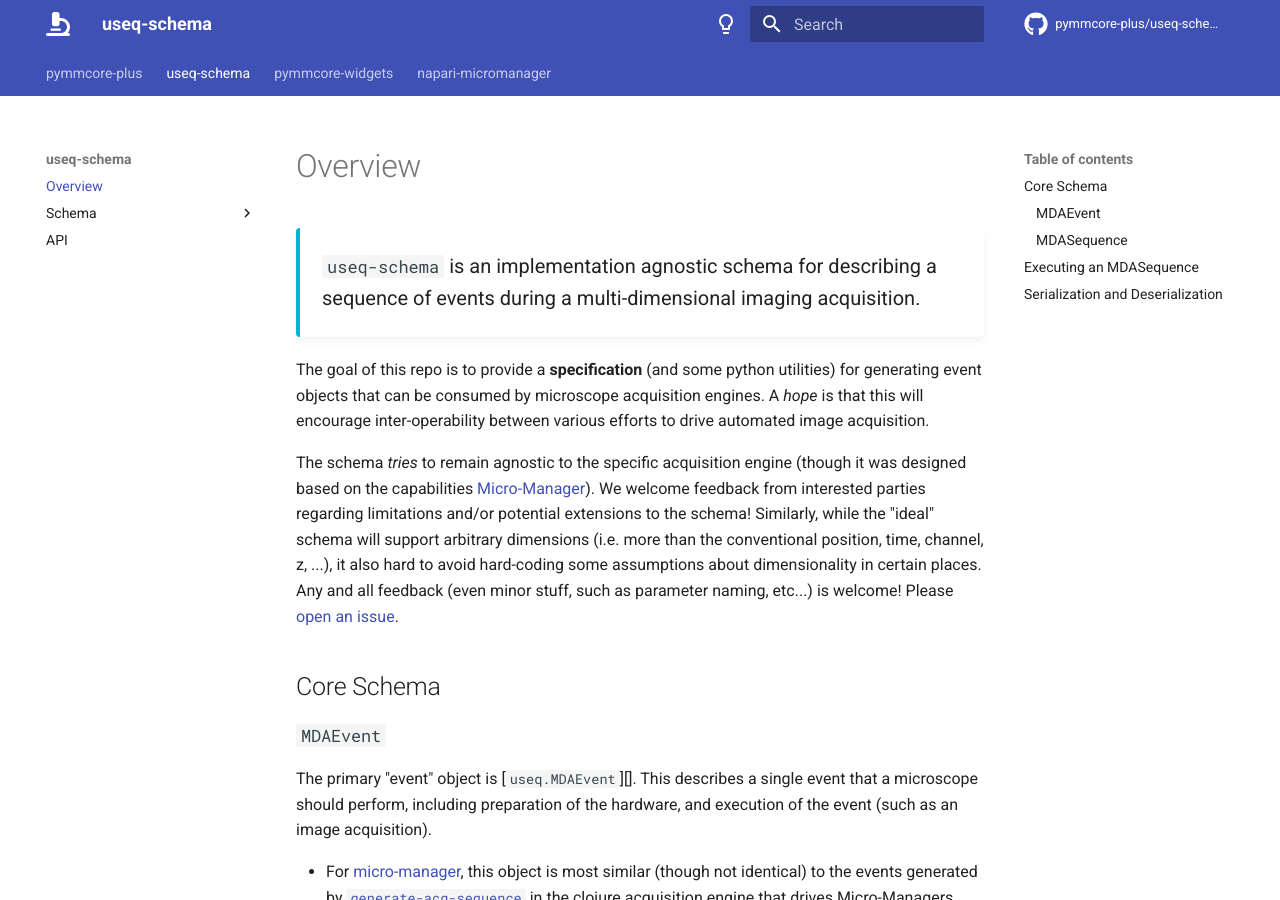
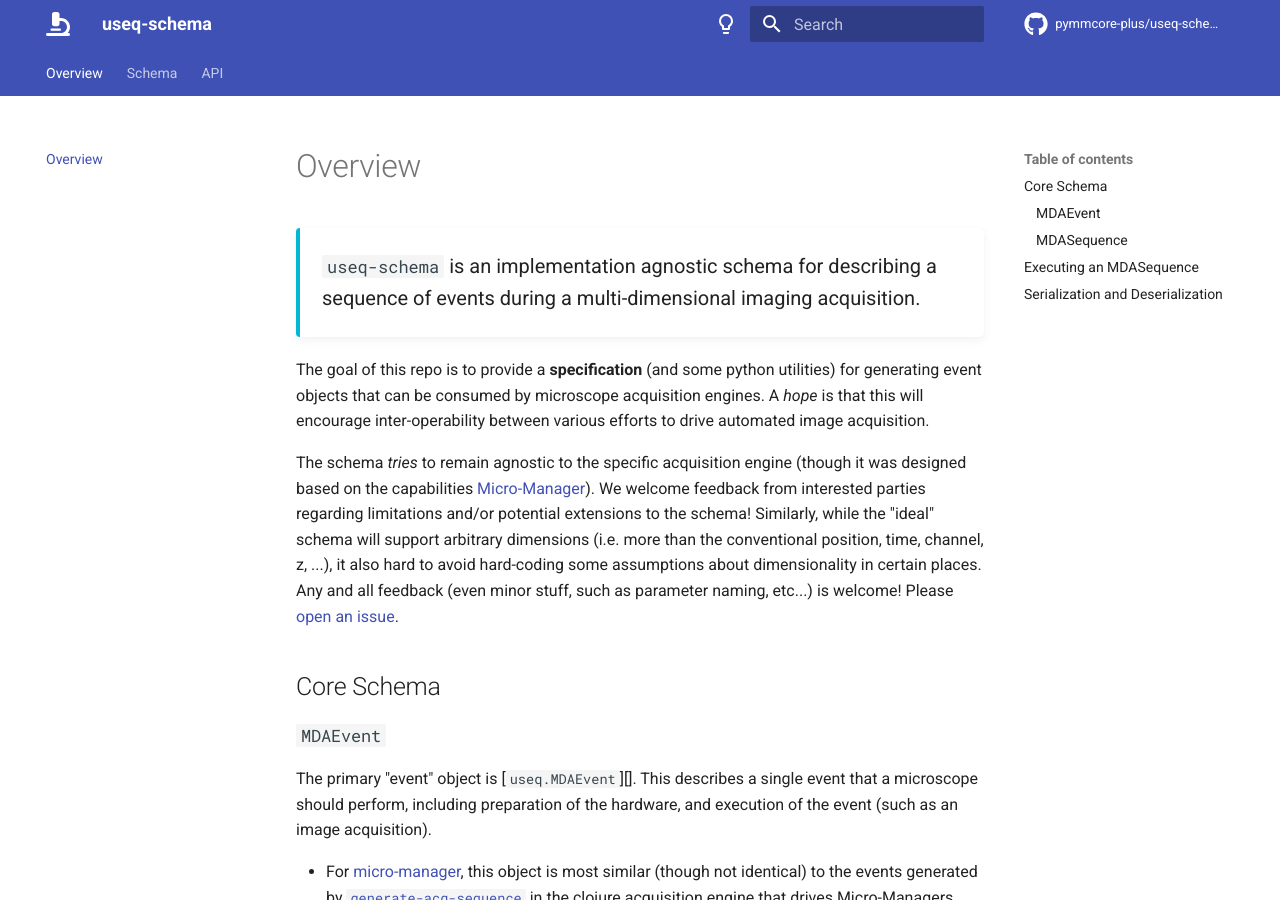
Before and after one commit to pymmcore-plus/useq-schema, an MkDocs documentation site: the page built from docs/index.md, in a window 1280 px wide and 900 px high. Built offline with MkDocs 1.6.1 and Material for MkDocs 9.7.7, drawn with Linux system fonts in a browser that asks for light colours; emoji names are drawn with the system emoji font; comment, search, counter and statistics services are not loaded.

Commit message:
init docs

```diff
--- a/mkdocs.yml
+++ b/mkdocs.yml
@@ -12,17 +12,13 @@ watch:
   - src
 
 nav:
-  - pymmcore-plus: /pymmcore-plus/
-  - useq-schema:
-      - index.md
-      - Schema:
-        - schema/sequence.md
-        - schema/event.md
-        - schema/axes.md
-        - schema/hardware_autofocus.md
-      - api.md
-  - pymmcore-widgets: /pymmcore-widgets/
-  - napari-micromanager: /napari-micromanager/
+  - index.md
+  - Schema:
+    - schema/sequence.md
+    - schema/event.md
+    - schema/axes.md
+    - schema/hardware_autofocus.md
+  - api.md
 
 theme:
   name: "material"
```
